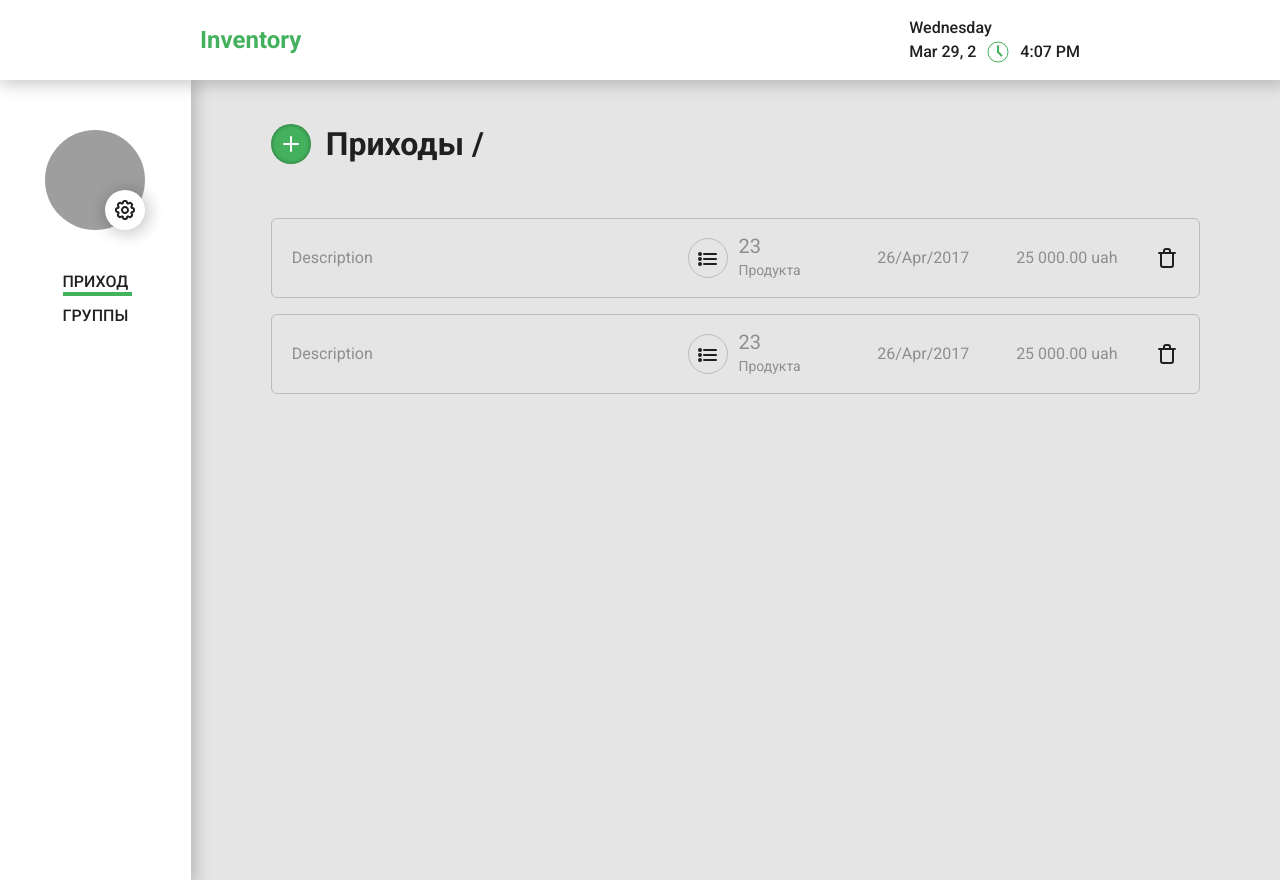
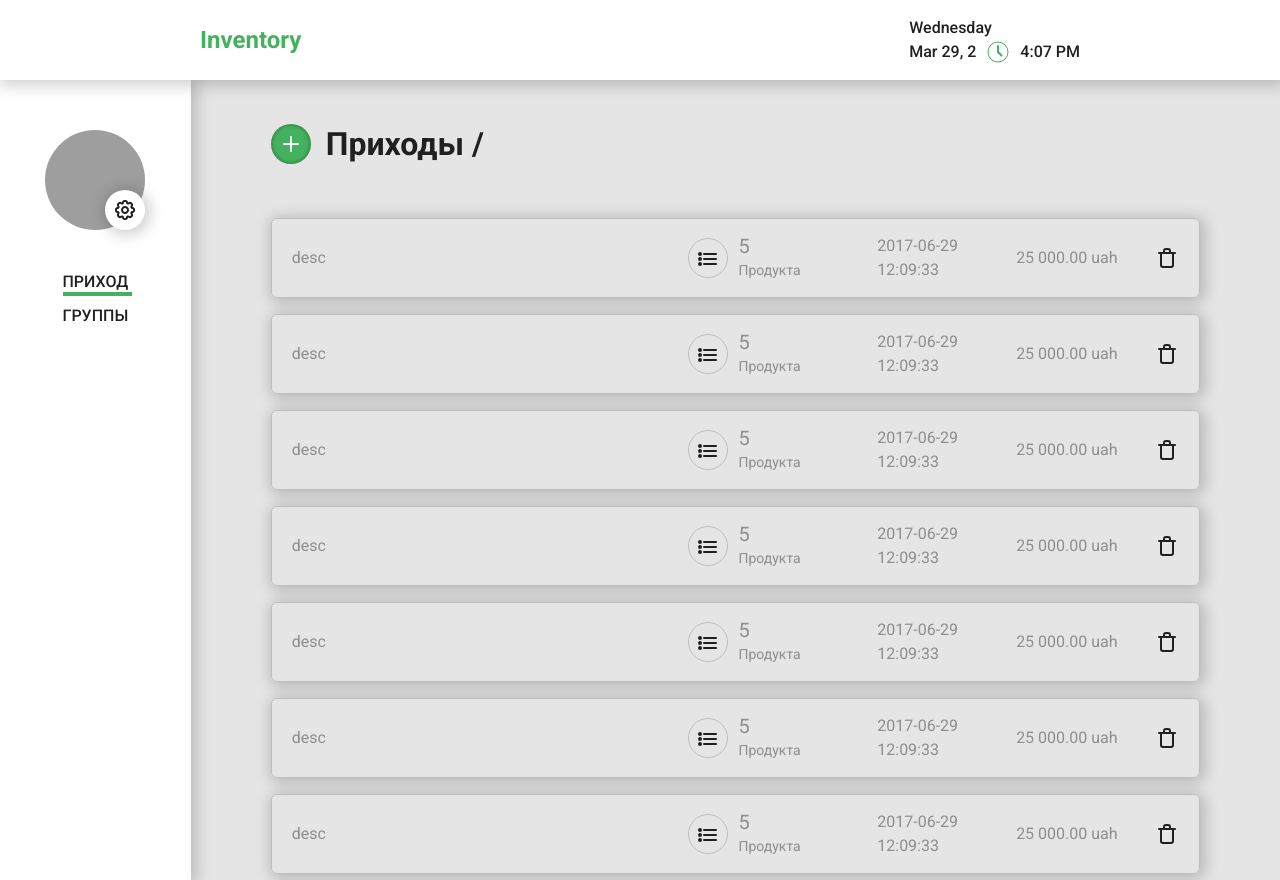
Before and after one commit to Wolshebnik/dzen_code, a React (Create React App) app: page / in a window 1280 px wide. Built offline with nearby package versions, Linux system fonts and the light colour scheme; grey boxes are pictures that could not be loaded.

Commit message:
added mock data

```diff
--- a/src/components/order-table/index.tsx
+++ b/src/components/order-table/index.tsx
@@ -1,62 +1,45 @@
 import * as Icon from 'assets';
+import { IOrders } from 'mock/types';
+import { MouseEvent } from 'react';
 
 import * as Styles from './styles';
 
-export const OrderTable = () => {
-  const handleElement = () => {
+export const OrderTable = ({ orders }: { orders: IOrders[] }) => {
+  const handleElement = (id: number) => {
     // eslint-disable-next-line no-console
-    console.log('element');
+    console.log({ id });
   };
 
-  const handleDelete: React.MouseEventHandler<HTMLSpanElement> = (e) => {
-    e.stopPropagation();
+  const handleDelete = (event: MouseEvent<HTMLSpanElement>, id: number) => {
+    event.stopPropagation();
     // eslint-disable-next-line no-console
-    console.log('delete');
+    console.log(id);
   };
 
   return (
     <Styles.Block>
-      <Styles.Element onClick={handleElement}>
-        <Styles.Description>Description</Styles.Description>
+      {orders.map((order) => (
+        <Styles.Element key={order.id} onClick={() => handleElement(order.id)}>
+          <Styles.Description>{order.description}</Styles.Description>
 
           <Styles.BurgerBlock>
             <Icon.Burger />
           </Styles.BurgerBlock>
 
           <Styles.CountProducts>
-          <Styles.Count>23</Styles.Count>
+            <Styles.Count>{order.products.length}</Styles.Count>
             <span>Продукта</span>
           </Styles.CountProducts>
 
-        <Styles.DateBlock>26/Apr/2017</Styles.DateBlock>
+          <Styles.DateBlock>{order.date}</Styles.DateBlock>
 
           <Styles.MoneyBlock>25 000.00 uah</Styles.MoneyBlock>
 
-        <Styles.DeleteBlock onClick={handleDelete}>
+          <Styles.DeleteBlock onClick={(e) => handleDelete(e, order.id)}>
             <Icon.Delete />
           </Styles.DeleteBlock>
         </Styles.Element>
-
-      <Styles.Element>
-        <Styles.Description>Description</Styles.Description>
-
-        <Styles.BurgerBlock>
-          <Icon.Burger />
-        </Styles.BurgerBlock>
-
-        <Styles.CountProducts>
-          <Styles.Count>23</Styles.Count>
-          <span>Продукта</span>
-        </Styles.CountProducts>
-
-        <Styles.DateBlock>26/Apr/2017</Styles.DateBlock>
-
-        <Styles.MoneyBlock>25 000.00 uah</Styles.MoneyBlock>
-
-        <Styles.DeleteBlock>
-          <Icon.Delete />
-        </Styles.DeleteBlock>
-      </Styles.Element>
+      ))}
     </Styles.Block>
   );
 };
--- a/src/components/order-table/styles.ts
+++ b/src/components/order-table/styles.ts
@@ -15,10 +15,16 @@ export const Element = styled.div`
   height: 80px;
   border-radius: 6px;
   cursor: pointer;
+  box-shadow: 2px 2px 15px 3px rgba(0, 0, 0, 0.2);
+  transition: all 300ms ease-in-out;
 
   ${({ theme }) => css`
     border: 1px solid ${theme.colors.table.border};
     color: ${theme.colors.table.color};
+
+    :hover {
+      box-shadow: none;
+    }
   `}
 `;
 
--- /dev/null
+++ b/src/mock/index.ts
@@ -0,0 +1,174 @@
+import { IProducts, IOrders } from './types';
+
+export const products: IProducts[] = [
+  {
+    id: 1,
+    serialNumber: 1234,
+    isNew: 1,
+    photo: 'pathToFile.jpg',
+    title: 'Product 1',
+    type: 'Monitors',
+    specification: 'Specification 1',
+    guarantee: {
+      start: '2017-06-29 12:09:33',
+      end: '2017-06-29 12:09:33',
+    },
+    price: [
+      { value: 100, symbol: 'USD', isDefault: 0 },
+      { value: 2600, symbol: 'UAH', isDefault: 1 },
+    ],
+    order: 1,
+    date: '2017-06-29 12:09:33',
+  },
+  {
+    id: 2,
+    serialNumber: 1234,
+    isNew: 1,
+    photo: 'pathToFile.jpg',
+    title: 'Product 1',
+    type: 'Monitors',
+    specification: 'Specification 1',
+    guarantee: {
+      start: '2017-06-29 12:09:33',
+      end: '2017-06-29 12:09:33',
+    },
+    price: [
+      { value: 100, symbol: 'USD', isDefault: 0 },
+      { value: 2600, symbol: 'UAH', isDefault: 1 },
+    ],
+    order: 2,
+    date: '2017-06-29 12:09:33',
+  },
+  {
+    id: 3,
+    serialNumber: 1234,
+    isNew: 1,
+    photo: 'pathToFile.jpg',
+    title: 'Product 1',
+    type: 'Monitors',
+    specification: 'Specification 1',
+    guarantee: {
+      start: '2017-06-29 12:09:33',
+      end: '2017-06-29 12:09:33',
+    },
+    price: [
+      { value: 100, symbol: 'USD', isDefault: 0 },
+      { value: 2600, symbol: 'UAH', isDefault: 1 },
+    ],
+    order: 2,
+    date: '2017-06-29 12:09:33',
+  },
+  {
+    id: 4,
+    serialNumber: 1234,
+    isNew: 1,
+    photo: 'pathToFile.jpg',
+    title: 'Product 1',
+    type: 'Monitors',
+    specification: 'Specification 1',
+    guarantee: {
+      start: '2017-06-29 12:09:33',
+      end: '2017-06-29 12:09:33',
+    },
+    price: [
+      { value: 100, symbol: 'USD', isDefault: 0 },
+      { value: 2600, symbol: 'UAH', isDefault: 1 },
+    ],
+    order: 2,
+    date: '2017-06-29 12:09:33',
+  },
+  {
+    id: 5,
+    serialNumber: 1234,
+    isNew: 1,
+    photo: 'pathToFile.jpg',
+    title: 'Product 1',
+    type: 'Monitors',
+    specification: 'Specification 1',
+    guarantee: {
+      start: '2017-06-29 12:09:33',
+      end: '2017-06-29 12:09:33',
+    },
+    price: [
+      { value: 100, symbol: 'USD', isDefault: 0 },
+      { value: 2600, symbol: 'UAH', isDefault: 1 },
+    ],
+    order: 2,
+    date: '2017-06-29 12:09:33',
+  },
+];
+
+export const orders: IOrders[] = [
+  {
+    id: 1,
+    title: 'Order 1',
+    date: '2017-06-29 12:09:33',
+    description: 'desc',
+    get products() {
+      return products;
+    },
+  },
+  {
+    id: 2,
+    title: 'Order 2',
+    date: '2017-06-29 12:09:33',
+    description: 'desc',
+    get products() {
+      return products;
+    },
+  },
+  {
+    id: 3,
+    title: 'Order 3',
+    date: '2017-06-29 12:09:33',
+    description: 'desc',
+    get products() {
+      return products;
+    },
+  },
+  {
+    id: 4,
+    title: 'Order 3',
+    date: '2017-06-29 12:09:33',
+    description: 'desc',
+    get products() {
+      return products;
+    },
+  },
+  {
+    id: 5,
+    title: 'Order 3',
+    date: '2017-06-29 12:09:33',
+    description: 'desc',
+    get products() {
+      return products;
+    },
+  },
+  {
+    id: 6,
+    title: 'Order 3',
+    date: '2017-06-29 12:09:33',
+    description: 'desc',
+    get products() {
+      return products;
+    },
+  },
+  {
+    id: 7,
+    title: 'Order 3',
+    date: '2017-06-29 12:09:33',
+    description: 'desc',
+    get products() {
+      return products;
+    },
+  },
+  {
+    id: 8,
+    title: 'Order 3',
+    date: '2017-06-29 12:09:33',
+    description: 'desc',
+    get products() {
+      return products;
+    },
+  },
+];
--- /dev/null
+++ b/src/mock/types.ts
@@ -0,0 +1,32 @@
+interface Price {
+  value: number;
+  symbol: string;
+  isDefault: number;
+}
+
+interface Guarantee {
+  start: string;
+  end: string;
+}
+
+export interface IProducts {
+  id: number;
+  serialNumber: number;
+  isNew: number;
+  photo: string;
+  title: string;
+  type: string;
+  specification: string;
+  guarantee: Guarantee;
+  price: Price[];
+  order: number;
+  date: string;
+}
+
+export interface IOrders {
+  id: number;
+  title: string;
+  date: string;
+  description: string;
+  products: IProducts[];
+}
--- a/src/pages/layout/styles.tsx
+++ b/src/pages/layout/styles.tsx
@@ -6,7 +6,9 @@ export const WrapPage = styled.div`
 `;
 
 export const WrapOutlet = styled.div`
+  position: relative;
   width: 100%;
   height: 100%;
   padding: 40px 80px;
+  overflow-y: auto;
 `;
--- a/src/pages/orders/index.tsx
+++ b/src/pages/orders/index.tsx
@@ -1,13 +1,13 @@
 import { OrderTable, Title } from 'components';
 
-// import * as Styles from './styles';
+import { orders } from 'mock';
 
 export const Orders = () => {
   return (
     <>
       <Title />
 
-      <OrderTable />
+      <OrderTable orders={orders} />
     </>
   );
 };
--- a/src/pages/orders/styles.ts
+++ /dev/null
@@ -1,3 +0,0 @@
-import styled from 'styled-components';
-
-export const Block = styled.div``;
```
Also changed, not shown: src/components/order-table/mock.ts (deleted, +0 -70 lines). Lines whose indentation alone changed are shown as unchanged.
